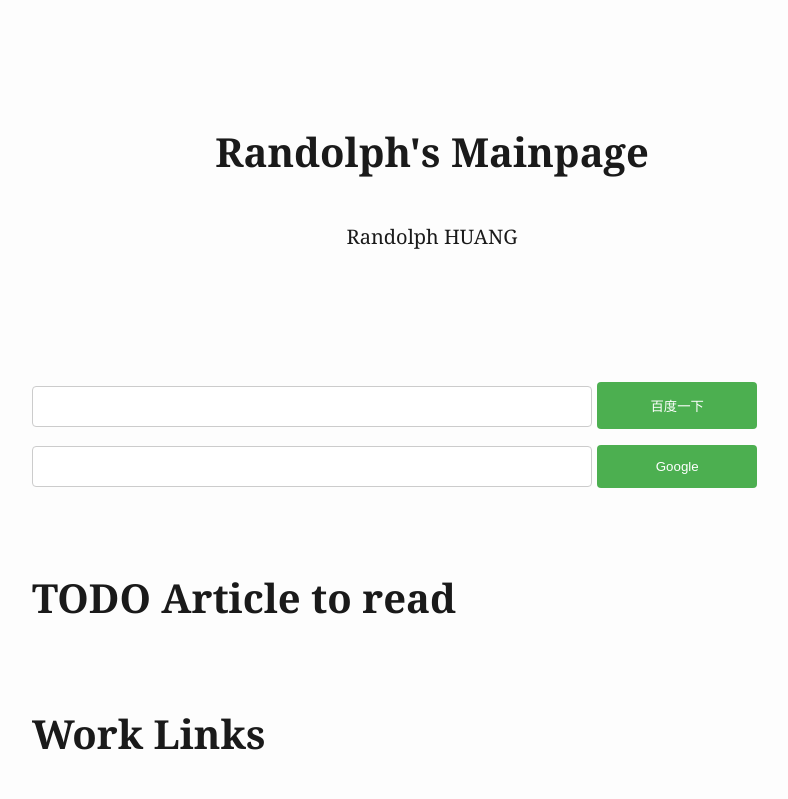
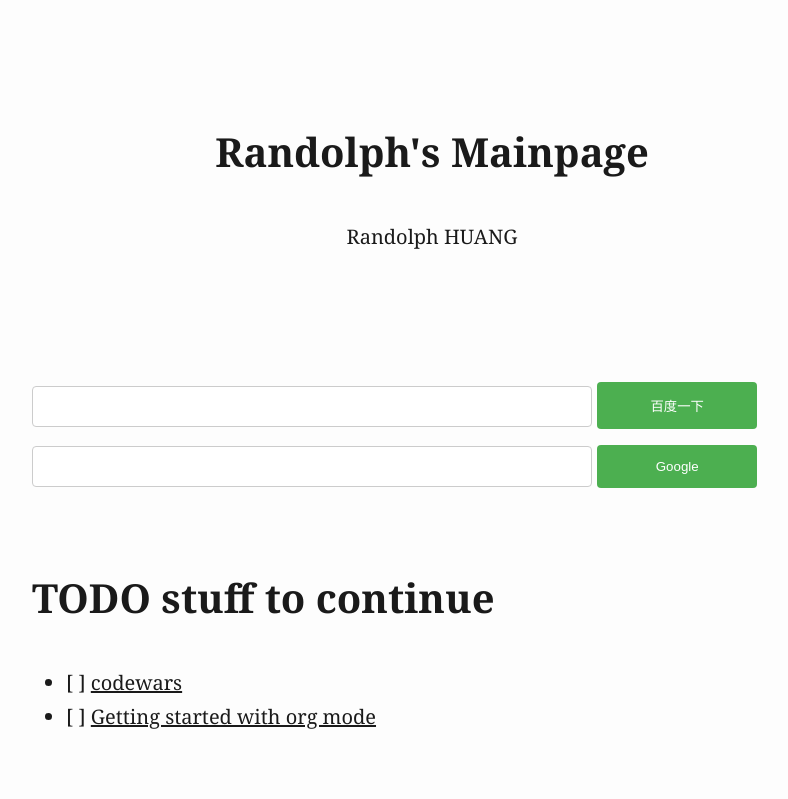
Before and after one commit to wowhxj/wowhxj.github.io, a plain HTML site: page index.html in a window 1280 px wide. Shown: the top 799 px of the page, without its empty margins (208-996 px from the left). Drawn offline with Linux system fonts and the light colour scheme.

Commit message:
add todo.
Signed-off-by: wowhxj <xiaojianghuang@yahoo.com>

```diff
--- a/index.html
+++ b/index.html
@@ -176,7 +176,11 @@ input[type=submit] {
   <input type="hidden" name="tn" value="ace" />
 </form>
 
-<h1 id="article-to-read"><span class="todo TODO">TODO</span> Article to read</h1>
+<h1 id="stuff-to-continue"><span class="todo TODO">TODO</span> stuff to continue</h1>
+<ul>
+<li>[ ] <a href="https://www.codewars.com/dashboard">codewars</a></li>
+<li>[ ] <a href="https://www.youtube.com/watch?v=SzA2YODtgK4&amp;list=WL">Getting started with org mode</a></li>
+</ul>
 <h1 id="work-links">Work Links</h1>
 <ul>
 <li><a href="http://imip.midea.com/main.html#/p/workbench">Midea IMIP Platform</a></li>
```
